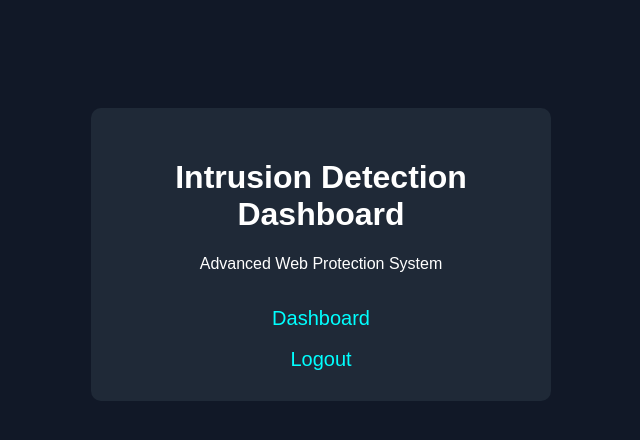
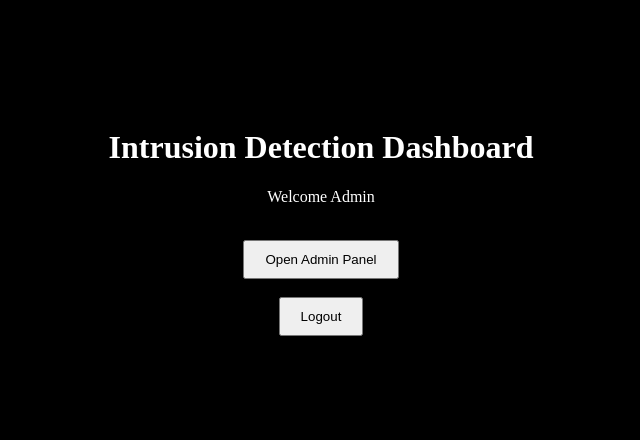
Before and after one commit to yogeshbr393-hue/Advanced-Intrusion-Detection-Web-Protection-System-Practical-Work-Documentation, a Flask app: page /dashboard in a window 1280 px wide. Shown: the top 440 px of the page, without its empty margins (319-959 px from the left). Run offline with Flask 3, Linux system fonts and the light colour scheme.

Commit message:
Update dashboard.html

```diff
--- a/templates/dashboard.html
+++ b/templates/dashboard.html
@@ -2,50 +2,25 @@
 <html>
 <head>
     <title>Dashboard</title>
-
-    <style>
-
-        body{
-            background:#111827;
-            color:white;
-            font-family:Arial;
-            text-align:center;
-            padding-top:100px;
-        }
-
-        a{
-            color:cyan;
-            text-decoration:none;
-            font-size:20px;
-        }
-
-        .box{
-            background:#1f2937;
-            width:400px;
-            margin:auto;
-            padding:30px;
-            border-radius:10px;
-        }
-
-    </style>
-
 </head>
 
-<body>
+<body style="background:black;color:white;text-align:center;padding-top:100px;">
 
-    <div class="box">
+    <h1>Intrusion Detection Dashboard</h1>
 
-        <h1>Intrusion Detection Dashboard</h1>
+    <p>Welcome Admin</p>
 
-        <p>Advanced Web Protection System</p>
+    <br>
 
-        <br>
+    <a href="/admin">
+        <button style="padding:10px 20px;">Open Admin Panel</button>
+    </a>
 
-        <a href="/dashboard">Dashboard</a><br><br>
+    <br><br>
 
-        <a href="/">Logout</a>
-
-    </div>
+    <a href="/">
+        <button style="padding:10px 20px;">Logout</button>
+    </a>
 
 </body>
 </html>
```
